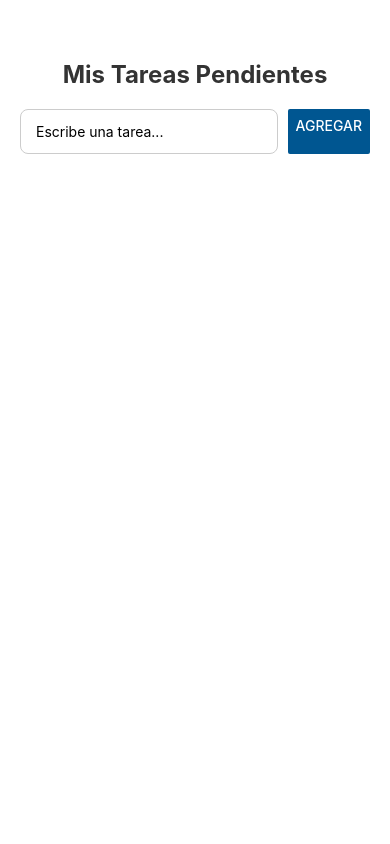
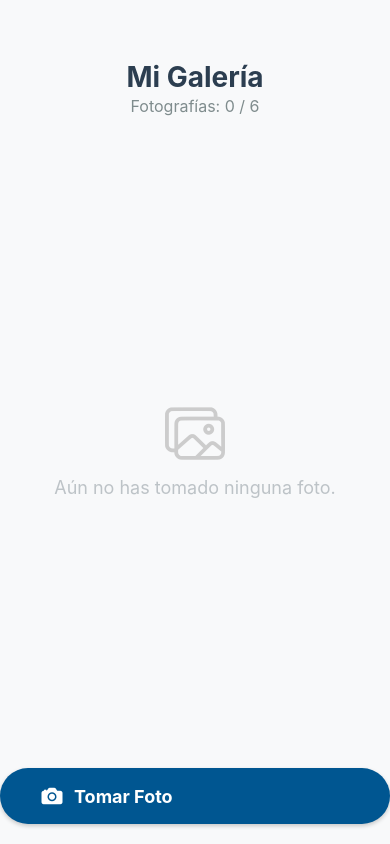
Before and after one commit to jpablo205baug-ship-it/ApliccionesMoviles, a React Native app: screen / in a window 390 px wide. Built offline with nearby package versions, Linux system fonts and the light colour scheme.

Commit message:
Entrega Práctica 6: Galeria de fotos

```diff
--- a/App.js
+++ b/App.js
@@ -1,146 +1,276 @@
-// Sirve para crear la "memoria" de la aplicación.
-// Permite que la pantalla se actualice automáticamente cuando los datos cambian.
-import { useState } from 'react';
+import { useState } from "react";
+import { StyleSheet, Text, View, FlatList, Image, TouchableOpacity, Alert, Modal } from "react-native";
 
-// Importamos los componentes preconstruidos de React Native
-import {
-  StyleSheet,       // Para crear los estilos (es el motor de CSS de React Native).
-  Text,             // Para mostrar cualquier texto en pantalla.
-  View,             // El contenedor principal .
-  TextInput,        // La caja donde el usuario escribe (equivalente a <input type="text">).
-  Button,           // Un botón nativo.
-  FlatList,         // Una lista inteligente que solo renderiza los elementos que caben en pantalla.
-  TouchableOpacity  // Un contenedor que hace que su contenido reaccione al toque oscureciéndose.
-} from 'react-native';
+//Importamos el motor de la camara y los iconos nativos
+import * as ImagePicker from 'expo-image-picker';
+import { Ionicons } from '@expo/vector-icons';
 
-// FUNCIÓN PRINCIPAL El componente que representa la pantalla entera
 export default function App() {
+  //'galería' guarda las fotos
+  const [galeria, setGaleria] = useState([]);
+  // Seleccionadas guarda unicamente los ID de que el usuario marco
+  const [seleccionadas, setSeleccionadas] = useState([]);
+  //Guarda la ruta de la foto tomada, si es 'null' el visor esta apagado
+  const [fotoExpandida, setFotoExpandida] = useState(null);
 
-  // ZONA DE ESTADOS (La memoria a corto plazo la nuestra app)
+  //Usamos 'async' porque abrir la camara toma timepo y la app debe "esperar"
+  const tomarFoto = async () => {
+    //1. Evitar que tomen más de 6 Fotos
+    if(galeria.length >= 6){
+      Alert.alert('Galería Llena','Solo puedes tener un máximo de 6 Fotografías.');
+      return; //Detiene la función inmediatamente
+    }
+    // 2. Solicitar permisos al sistema operativo del celular
+    const permisos = await ImagePicker.requestCameraPermissionsAsync();
+    if(permisos.status !== 'granted'){
+      Alert.alert('Permiso Denegado', 'Necesitamos acceso a la cámara.');
+      return;
+    }
+    // 3. Configurar y abrir camara
+    const resultado = await ImagePicker.launchCameraAsync({
+      allowsEditing: true, //Abre la pantalla intermedia para recortar la foto
+      aspect: [1,1],       // Obliga a que el recorte sea un cuadrado perfecto (1:1)
+      quality: 0.5,        //Comprime la foto al 50% para no llenar la memoria del teléfono
+    });
 
-  // 'tarea' guarda lo que el usuario está escribiendo en el momento.
-  // 'setTarea' es la función que usamos para modificar ese texto.
-  // Inicia como un texto completamente vacío: ''.
-  const [tarea, setTarea] = useState('');
-
-  // Estado para la lista completa:
-  // 'listaTareas' guarda todo el historial de tareas creadas.
-  // 'setListaTareas' es la función para actualizar esa lista general.
-  // Inicia como un arreglo vacío: [].
-  const [listaTareas, setListaTareas] = useState([]);
-
-  // ZONA DE LÓGICA - las acciones del usuario
-
-  // Función cuando el usuario presiona el botón "Agregar"
-  const agregarTarea = () => {
-    // .trim() quita los espacios en blanco al inicio y al final.
-    // Si después de quitar espacios el texto está vacío, usamos 'return' para detener la función
-    // y evitar que se agreguen "tareas invisibles" a la lista.
-    if (tarea.trim() === '') return;
-
-    // Actualizamos la lista de tareas poniendo el nuevo dato:
-    // Usamos el operador de propagación (...) para copiar todas las tareas viejas que ya existían.
-    // Agregamos un nuevo objeto al final con dos propiedades fundamentales:
-    //  -id: Usamos Date.now().toString() para generar un identificador único basado
-    //  en los milisegundos de la hora exacta.
-    //  -texto: El contenido que el usuario escribió (que está guardado en la variable 'tarea').
-    setListaTareas([...listaTareas, { id: Date.now().toString(), texto: tarea }]);
-
-    // Una vez guardada la tarea en la lista, limpiamos la caja de texto
-    // devolviendo el estado 'tarea' a un string vacío.
-    setTarea('');
+    // 4. Procesar el resultado: Si el usuario NO canceló la captura
+    if(!resultado.canceled){
+      // Creamos un nuevo objeto empaquetado la ruta de la foto y un ID unico basado en la hora actual
+      const nuevaFoto = {
+        id: Date.now().toString(),
+        uri: resultado.assets[0].uri,
+      };
+      //Clonamos la galaería anterior y le inyectamos la foto nueva al final
+      setGaleria([...galeria, nuevaFoto]);
+    }
   };
 
-  // ZONA DE RENDERIZADO lo que el usuario ve en la pantalla de su teléfono
+  //Esta función se dispara cuando el usuario Mantiene Presionada una foto
+  const alternarSeleccion = (idFoto) => {
+    // Si la foto esta en el carrito de seleccionadas
+    if(seleccionadas.includes(idFoto)) {
+      setSeleccionadas(seleccionadas.filter((id) => id !== idFoto));
+    } else {
+      setSeleccionadas([...seleccionadas, idFoto]);
+    }
+  };
+
+  //Dispara el boton de la esquina inferior derecha
+  const seleccionarTodas = () => {
+    //Si todas estan marcadas
+    if(seleccionadas.length === galeria.length) {
+      setSeleccionadas([]); //Vaciamos el carrito (Desmarcar todas)
+    } else {
+      const todosLosIds = galeria.map((foto) => foto.id);
+      setSeleccionadas(todosLosIds);
+    }
+  };
+
+  // Esta función se dispara con el botón de basura
+  const borrarSeleccionadas = () => {
+    Alert.alert(
+      'Confirmar Borrado',
+      `¿Eliminar ${seleccionadas.length} foto(s)?`,
+      [
+        {text: 'Cancelar', style: 'cancel'},
+        {
+          text: 'Eliminar',
+          style: 'destructive',
+          onPress: () => {
+            // Filtamos la galería para unicamente quedarnos con las fotos quesu ID no este en la lsita
+            const galeriaFiltrada = galeria.filter((foto) => !seleccionadas.includes(foto.id));
+            setGaleria(galeriaFiltrada);
+            setSeleccionadas([]); //Limpiamos el carrito despues de borrar
+          }
+        }
+      ]
+    );
+  };
+
   return (
-    // 'View' es el contenedor padre que envuelve a toda la aplicación
     <View style={styles.contenedor}>
 
-      {/* Título principal de la aplicación */}
-      <Text style={styles.titulo}>Mis Tareas Pendientes</Text>
+      {/* Encabezado */}
+      <View style={styles.encabezado}>
+        <Text style={styles.titulo}>Mi Galería</Text>
+        <Text style={styles.contadorTexto}>Fotografías: {galeria.length} / 6</Text>
+      </View>
 
-      {/* Contenedor agrupar la caja de texto y el botón en la misma línea */}
-      <View style={styles.zonaInput}>
+      {/* Zona Cental: La cuadricula de Fotos */}
+      {galeria.length === 0 ? (
+        //Renderizado Condicional: Si no hay fotos mostramos este icono gigante
+        <View style={styles.estadoVacio}>
+          <Ionicons name="images-outline" size={60} color="#ccc"/>
+          <Text style={styles.textoVacio}>Aún no has tomado ninguna foto.</Text>
+        </View>
+      ) : (
+        //Si si hay fotos, dibujamos la lista inteligente de 2 columnas
+        <FlatList
+          data={galeria}
+          keyExtractor={(item) => item.id}
+          numColumns={2}
+          style={styles.lista}
+          renderItem={({item}) => {
+            // Verifcamos si esta foto especifica esta dentro de nuestro carrito
+            const estaSeleccionada = seleccionadas.includes(item.id);
 
-        {/* Caja de texto interactiva */}
-        <TextInput
-          style={styles.input}
-          placeholder="Escribe una tarea..." // Texto fantasma de ayuda cuando está vacío
-          value={tarea} // Conectamos el valor visible de la caja a nuestra variable de memoria 'tarea'
-
-          // Cada vez que el usuario teclea una letra,
-          // actualizamos el estado 'tarea' inmediatamente.
-          onChangeText={setTarea}
+            return (
+              <TouchableOpacity
+                style={styles.contenedorFoto}
+                //Toque rápido: Abre el Modal enviandole la ruta de la imagen
+                onPress={() => setFotoExpandida(item.uri)}
+                //Toque Largo: Activa  el modo selección pasandole el ID
+                onLongPress={() => alternarSeleccion(item.id)}
+              >
+                {/*Dibujamos la imagen. si esta seleccionada, le aplicamos estilos extra (borde rojo) */}
+                <Image
+                  source={{uri: item.uri}}
+                  style={[styles.imagen, estaSeleccionada && styles.imagenSeleccionada]}
                 />
 
-        {/* Botón que dispara la lógica de guardado */}
-        <Button
-          title="Agregar"
-          onPress={agregarTarea} // Evento de toque
-          color="#005691"
+                {/* Si la Foto está seleccionada, sobreponemos el icono de la palomita */}
+                {estaSeleccionada && (
+                  <View style={styles.checkOverlay}>
+                    <Ionicons name="checkmark-circle" size={24} color="#e74c3c" />
+                  </View>
+                )}
+              </TouchableOpacity>
+            );
+          }}
         />
+      )}
+
+      { /* Controladores inferiores */}
+      <View style={styles.controlesAbajo}>
+        {/* 1. Boton principal centrado (Tomar Foto) */}
+        <TouchableOpacity
+          style={[styles.botonPrincipal, galeria.length >= 6 && styles.botonPrincipalDeshabilitado]}
+          onPress={tomarFoto}
+          disabled={galeria.length >= 6}
+        >
+          <Ionicons name="camera" size={24} color="white" />
+          <Text style={styles.textoBotonPrincipal}>Tomar Foto</Text>
+        </TouchableOpacity>
       </View>
 
-      {/* Lista inteligente y optimizada para móviles */}
-      <FlatList
-        // 'data' responde a la pregunta: ¿De dónde saco la información?
-        data={listaTareas}
+      {/*2. Fila Secundaria: Contiene los botones de Eliminar y Seleccionar */}
+      <View style={styles.filaSecundaria}>
 
-        // 'keyExtractor' responde a: ¿Cómo identifico cada elemento de forma única para no confundirme?
-        keyExtractor={(item) => item.id}
-
-        // 'renderItem' responde a: ¿Cómo quieres que dibuje visualmente cada elemento de la lista?
-        renderItem={({ item }) => (
-          // Usamos TouchableOpacity para que los alumnos vean cómo reacciona al toque
-          <TouchableOpacity style={styles.cajaTarea}>
-            {/* Extraemos e imprimimos la propiedad 'texto' del objeto actual */}
-            <Text style={styles.textoTarea}>{item.texto}</Text>
+        {/*Lazo Izquierdo: Boton elminar (Opcional) */}
+        <View style={styles.mitadFila}>
+          {seleccionadas.length > 0 && (
+            <TouchableOpacity style={styles.botonIconoTexto} onPress={borrarSeleccionadas}>
+              <Ionicons name="trash" size={20} color="#e74c3c" />
+              <Text style={[styles.textoBotonSecundario, {color: '#e74c3c'}]}>
+                ({seleccionadas.length})
+              </Text>
             </TouchableOpacity>
           )}
+        </View>
+
+        {/*Lado Derecho: Boton Seleccionar Todas (Solo aparece si hay galeria) */}
+        <View style={[styles.mitadFila, {alignItems: 'flex-end'}]}>
+          {galeria.length > 0 && (
+            <TouchableOpacity style={styles.botonIconoTexto} onPress={seleccionarTodas}>
+              <Ionicons
+                //Si estan seleccionadas todas, cambia el icono a una 'X'
+                name={seleccionadas.length === galeria.length ? "close-circle-outline" : "checkmark-done-circle-outline"}
+                size={20}
+                color={seleccionadas.length === galeria.length ? "#7f8c8d" : "#005691"}
               />
+              <Text style={[
+                styles.textoBotonSecundario,
+                { color: seleccionadas.length === galeria.length ? "#7f8c8d": "#005691"}
+              ]}>
+                {seleccionadas.length === galeria.length ? "Desmarcar" : "Seleccionar todo"}
+              </Text>
+            </TouchableOpacity>
+          )}
+        </View>
+      </View>
+
+      {/* El modal solo es visible si  'fotoExpandida' tiene información (!== null) */}
+      <Modal visible={fotoExpandida !== null} transparent={true} animationType="fade">
+        <View style={styles.fondoModal}>
+          {/* Boton flotante para cerrar. Al presionarlo, limpiamos el estado de 'fotoExpandida' */}
+          <TouchableOpacity style={styles.botonCerrarModal} onPress={() => setFotoExpandida(null)}>
+            <Ionicons name="close-circle" size={40} color="white" />
+          </TouchableOpacity>
+
+          {/* Mostramos la imagen. 'resizeMode = "contain" asegura que la foto se ajuste a la pantalla sin deformarse*/}
+          <Image source={{uri: fotoExpandida}} style={styles.imagenCompleta} resizeMode="contain" />
+        </View>
+      </Modal>
+
     </View>
   );
 }
 
-// ZONA DE ESTILOS (El diseño visual estructurado)
+// ESTILOS VISUALES
+
 const styles = StyleSheet.create({
-  contenedor: {
-    flex: 1, // Toma todo el alto disponible de la pantalla del celular
-    backgroundColor: '#ffffff', // Fondo totalmente blanco
-    paddingTop: 60, // Da un margen superior grande para que la app no se encime con el reloj o la cámara del celular
-    paddingHorizontal: 20, // Márgenes a los lados para que nada pegue con los bordes de la pantalla
+  contenedor: { flex: 1, backgroundColor: '#f8f9fa', paddingTop: 60 },
+  encabezado: { alignItems: 'center', marginBottom: 15 },
+  titulo: { fontSize: 28, fontWeight: 'bold', color: '#2c3e50' },
+  contadorTexto: { fontSize: 16, color: '#7f8c8d', marginTop: 2 },
+
+  lista: { paddingHorizontal: 15 },
+  estadoVacio: { flex: 1, justifyContent: 'center', alignItems: 'center' },
+  textoVacio: { fontSize: 18, color: '#bdc3c7', marginTop: 10 },
+
+  contenedorFoto: { flex: 1, margin: 5, position: 'relative' },
+  imagen: { width: '100%', height: 180, borderRadius: 12 },
+  // Estilo aplicado dinámicamente cuando la foto entra al arreglo de 'seleccionadas'
+  imagenSeleccionada: { borderWidth: 4, borderColor: '#e74c3c', opacity: 0.7 },
+  checkOverlay: { position: 'absolute', top: 10, right: 10, backgroundColor: 'white', borderRadius: 12 },
+
+  contenedorControlesAbajo: {
+    paddingTop: 15,
+    paddingBottom: 35,
+    paddingHorizontal: 20,
+    backgroundColor: '#ffffff',
+    borderTopWidth: 1,
+    borderColor: '#e0e0e0',
+    alignItems: 'center',
   },
-  titulo: {
-    fontSize: 24, // Tamaño de letra para el encabezado
-    fontWeight: 'bold', // Tipografía en negrita
-    marginBottom: 20, // Separación inferior para que no se pegue con la caja de texto
-    textAlign: 'center', // Centrado perfecto
-    color: '#333', // Un gris muy oscuro (más elegante que el negro puro)
+  botonPrincipal: {
+    flexDirection: 'row',
+    backgroundColor: '#005691',
+    paddingVertical: 15,
+    paddingHorizontal: 40,
+    borderRadius: 30,
+    alignItems: 'center',
+    elevation: 4,
+    shadowColor: '#000',
+    shadowOffset: { width: 0, height: 2 },
+    shadowOpacity: 0.2,
+    shadowRadius: 4,
   },
-  zonaInput: {
-    flexDirection: 'row', // Regla de Flexbox vital: Coloca el Input y el Botón uno al lado del otro (horizontal)
-    justifyContent: 'space-between', // Separa los elementos empujándolos a los extremos
-    marginBottom: 20, // Separación inferior con el inicio de la lista
+  botonPrincipalDeshabilitado: {
+    backgroundColor: '#bdc3c7',
   },
-  input: {
-    flex: 1, // Le dice a la caja de texto: "Toma todo el espacio sobrante que el botón no esté usando"
-    borderWidth: 1, // Dibuja una línea de borde
-    borderColor: '#cccccc', // Color gris claro para el borde
-    borderRadius: 8, // Esquinas redondeadas suaves
-    paddingHorizontal: 15, // Espacio interno para que el texto que escriben no pegue con el borde
-    marginRight: 10, // Separación a la derecha para no chocar físicamente con el botón "Agregar"
-    height: 45, // Altura cómoda para que el dedo del usuario pueda tocarla sin problema
+  textoBotonPrincipal: { color: 'white', fontSize: 18, fontWeight: 'bold', marginLeft: 10 },
+
+  filaSecundaria: {
+    flexDirection: 'row',
+    justifyContent: 'space-between',
+    width: '100%',
+    marginTop: 20,
   },
-  cajaTarea: {
-    backgroundColor: '#f9f9f9', // Fondo ligeramente gris para separar visualmente cada tarea del fondo blanco
-    padding: 15, // Espacio interno para que el texto de la tarea respire
-    borderRadius: 8, // Esquinas redondeadas
-    marginBottom: 10, // Espacio entre una tarea y la que sigue abajo
-    borderWidth: 1, // Borde perimetral
-    borderColor: '#eeeeee', // Gris ultra claro para un diseño limpio
+  mitadFila: {
+    flex: 1,
   },
-  textoTarea: {
-    fontSize: 16, // Tamaño de lectura estándar en móviles
-    color: '#444', // Gris oscuro para buen contraste y legibilidad
-  }
+  botonIconoTexto: {
+    flexDirection: 'row',
+    alignItems: 'center',
+  },
+  textoBotonSecundario: {
+    fontSize: 15,
+    fontWeight: 'bold',
+    marginLeft: 6,
+  },
+
+  fondoModal: { flex: 1, backgroundColor: 'rgba(0, 0, 0, 0.9)', justifyContent: 'center', alignItems: 'center' },
+  botonCerrarModal: { position: 'absolute', top: 50, right: 20, zIndex: 10 },
+  imagenCompleta: { width: '100%', height: '80%' }
 });
--- a/package.json
+++ b/package.json
@@ -10,6 +10,7 @@
   },
   "dependencies": {
     "expo": "~54.0.35",
+    "expo-image-picker": "~17.0.11",
     "expo-status-bar": "~3.0.9",
     "react": "19.1.0",
     "react-native": "0.81.5"
```
Also changed, not shown: 1 other file (tests, documents, lock files or other folders). Lines whose indentation alone changed are shown as unchanged.
